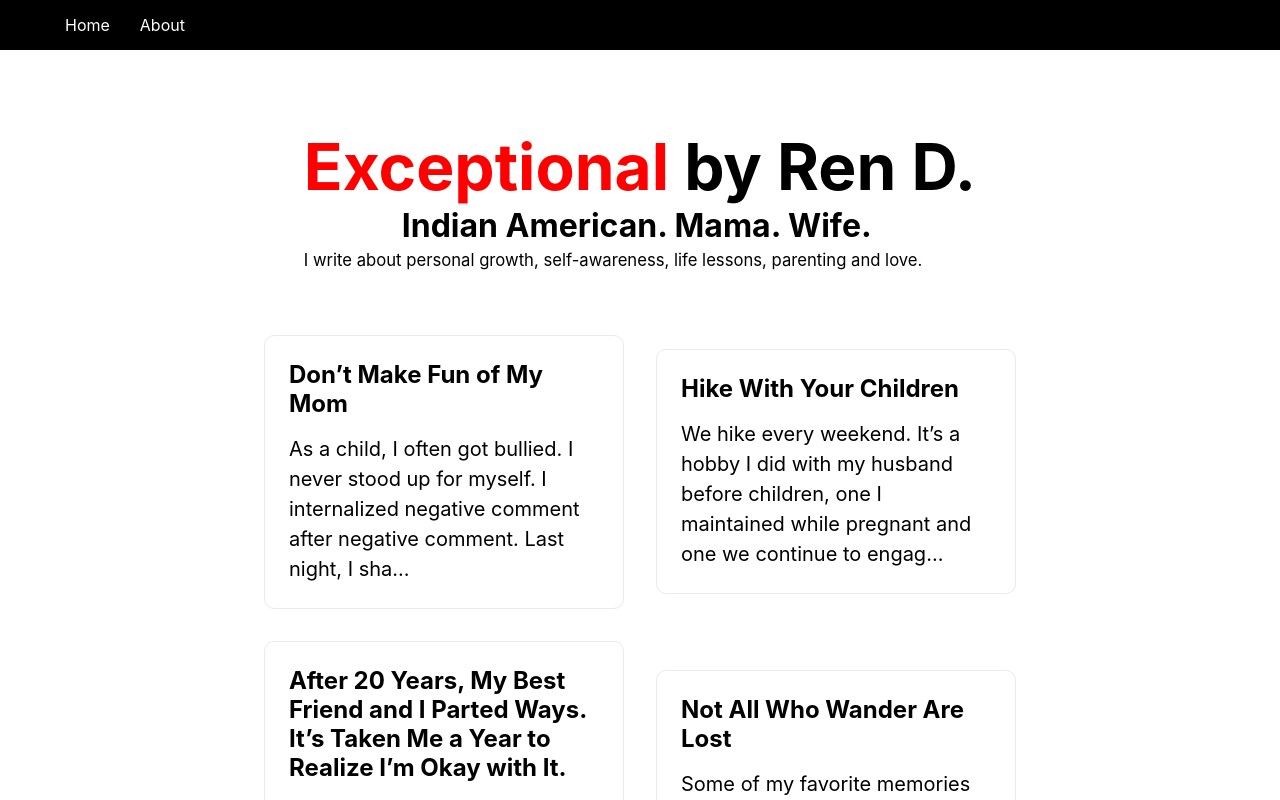
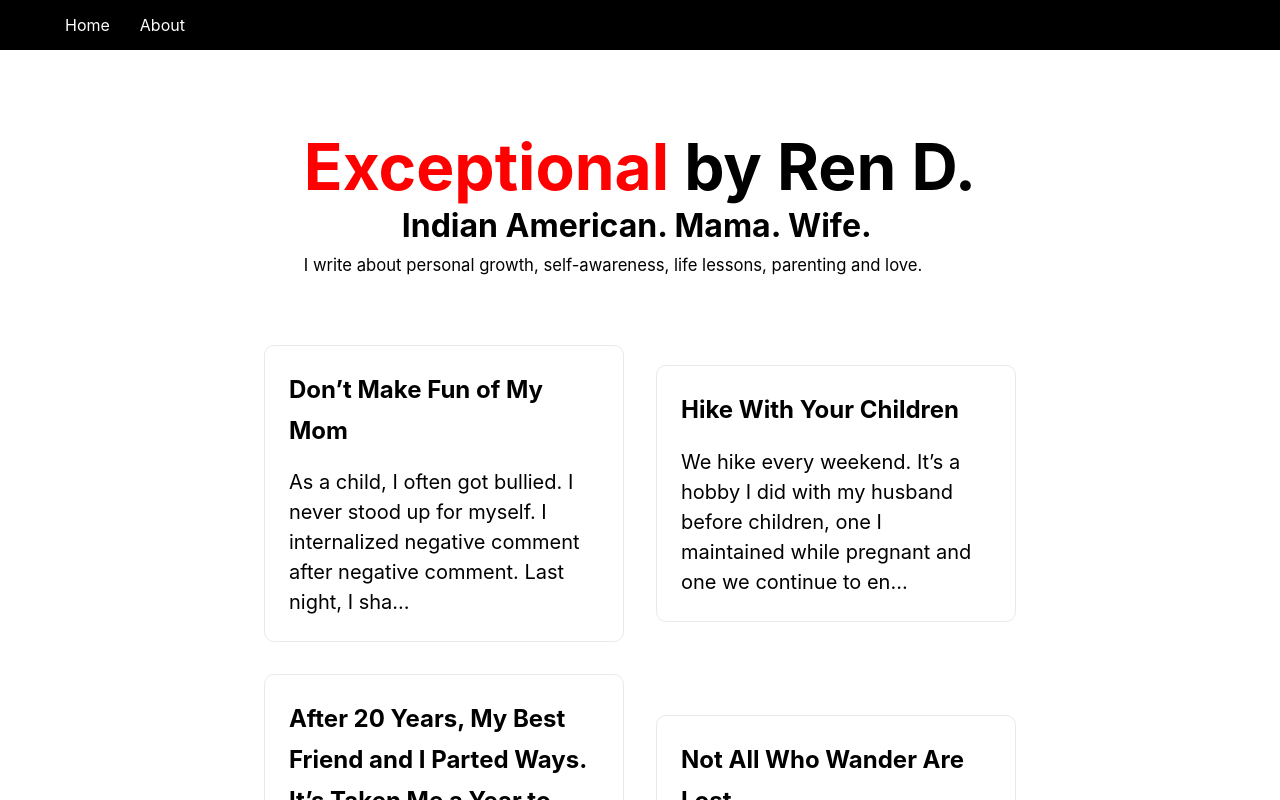
Before and after one commit to michaelpaulcuccia/nextjs_learning, a Next.js app in the folder nextie/: page / in a window 1280 px wide. Shown: the top 800 px of the page. Built offline with nearby package versions, Linux system fonts and the light colour scheme.

Commit message:
fixed card on load, no &1

```diff
--- a/nextie/components/ArticleCard.js
+++ b/nextie/components/ArticleCard.js
@@ -4,6 +4,7 @@ import articleStyle from '../styles/Article.module.css';
 
 const ArticleCard = ({ article }) => {
 
+    //trim text and add elipsis
     let bod = article.body;
     let trim = bod.substr(0, 135);
     let trail = "...";
@@ -13,7 +14,7 @@ const ArticleCard = ({ article }) => {
         <Link href="/article/[id]" as={`/article/${article.id}`}>
             <a className={articleStyle.card}>
                 <h3>{article.title}</h3>
-                <p>{newBody}</p>
+                <p>{newBody.substr(0, 2) == "&1" ? newBody.substr(3) : newBody}</p>
             </a>
         </Link>
     )
--- a/nextie/styles/Layout.module.css
+++ b/nextie/styles/Layout.module.css
@@ -15,107 +15,8 @@
   justify-content: flex-start;
   align-items: center;
   font-size: 1.25rem;
+  line-height: 1.7;
 }
-
-/*
-.footer {
-  width: 100%;
-  height: 100px;
-  border-top: 1px solid #eaeaea;
-  display: flex;
-  justify-content: center;
-  align-items: center;
-}
-
-.footer img {
-  margin-left: 0.5rem;
-}
-
-.footer a {
-  display: flex;
-  justify-content: center;
-  align-items: center;
-}
-
-.title a {
-  color: #0070f3;
-  text-decoration: none;
-}
-
-.title a:hover,
-.title a:focus,
-.title a:active {
-  text-decoration: underline;
-}
-
-.title {
-  margin: 0;
-  line-height: 1.15;
-  font-size: 4rem;
-}
-
-.title,
-.description {
-  text-align: center;
-}
-
-.description {
-  line-height: 1.5;
-  font-size: 1.5rem;
-}
-
-.code {
-  background: #fafafa;
-  border-radius: 5px;
-  padding: 0.75rem;
-  font-size: 1.1rem;
-  font-family: Menlo, Monaco, Lucida Console, Liberation Mono, DejaVu Sans Mono,
-    Bitstream Vera Sans Mono, Courier New, monospace;
-}
-
-.grid {
-  display: flex;
-  align-items: center;
-  justify-content: center;
-  flex-wrap: wrap;
-  max-width: 800px;
-  margin-top: 3rem;
-}
-
-.card {
-  margin: 1rem;
-  flex-basis: 45%;
-  padding: 1.5rem;
-  text-align: left;
-  color: inherit;
-  text-decoration: none;
-  border: 1px solid #eaeaea;
-  border-radius: 10px;
-  transition: color 0.15s ease, border-color 0.15s ease;
-}
-
-.card:hover,
-.card:focus,
-.card:active {
-  color: #0070f3;
-  border-color: #0070f3;
-}
-
-.card h3 {
-  margin: 0 0 1rem 0;
-  font-size: 1.5rem;
-}
-
-.card p {
-  margin: 0;
-  font-size: 1.25rem;
-  line-height: 1.5;
-}
-
-.logo {
-  height: 1em;
-}
-*/
 
 @media (max-width: 600px) {
   .grid {
```
Also changed, not shown: nextie/localData/data.json (+1 -1 lines), nextie/pages/article/[id]/index.js (+9 -1 lines).
